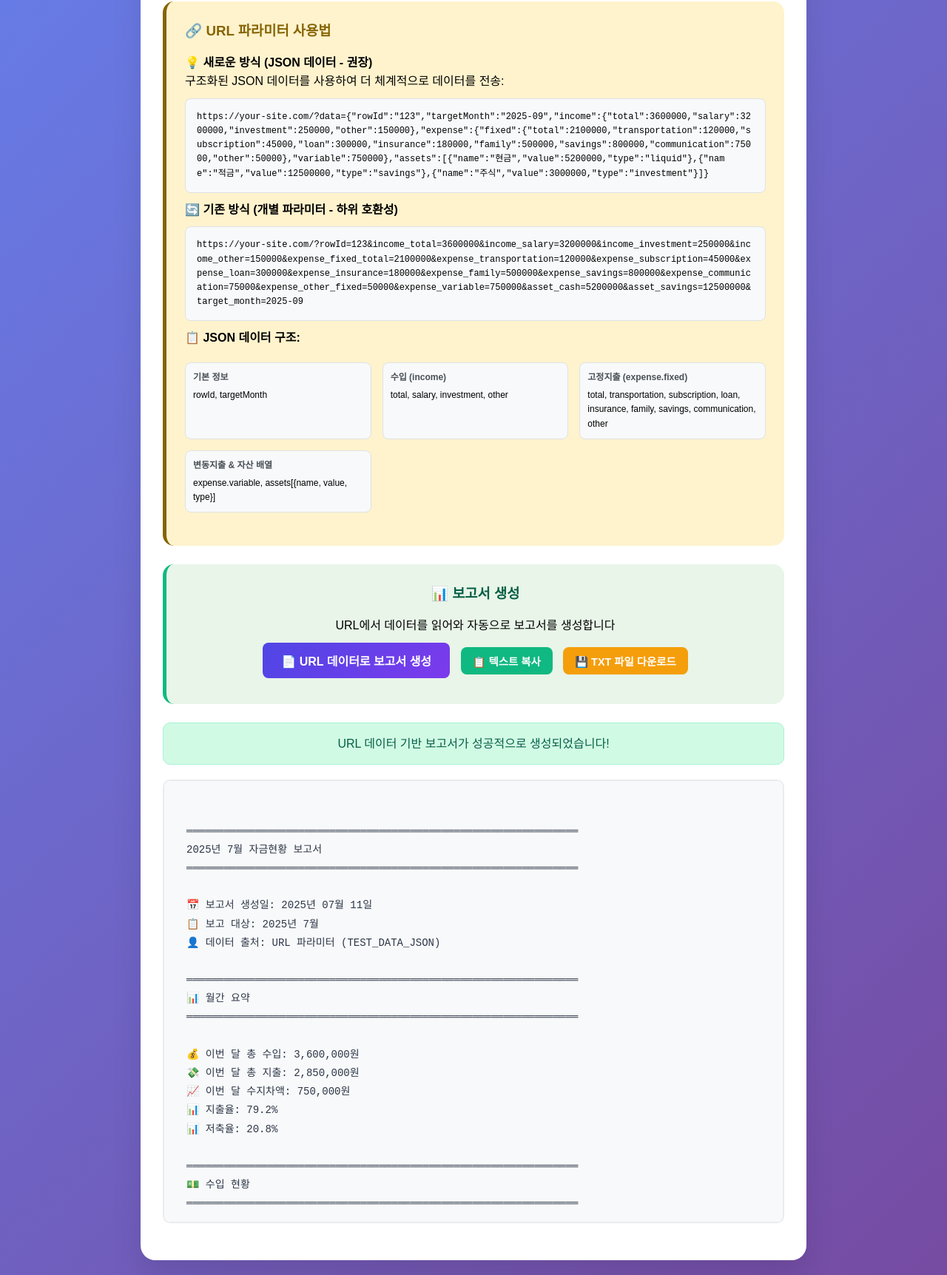
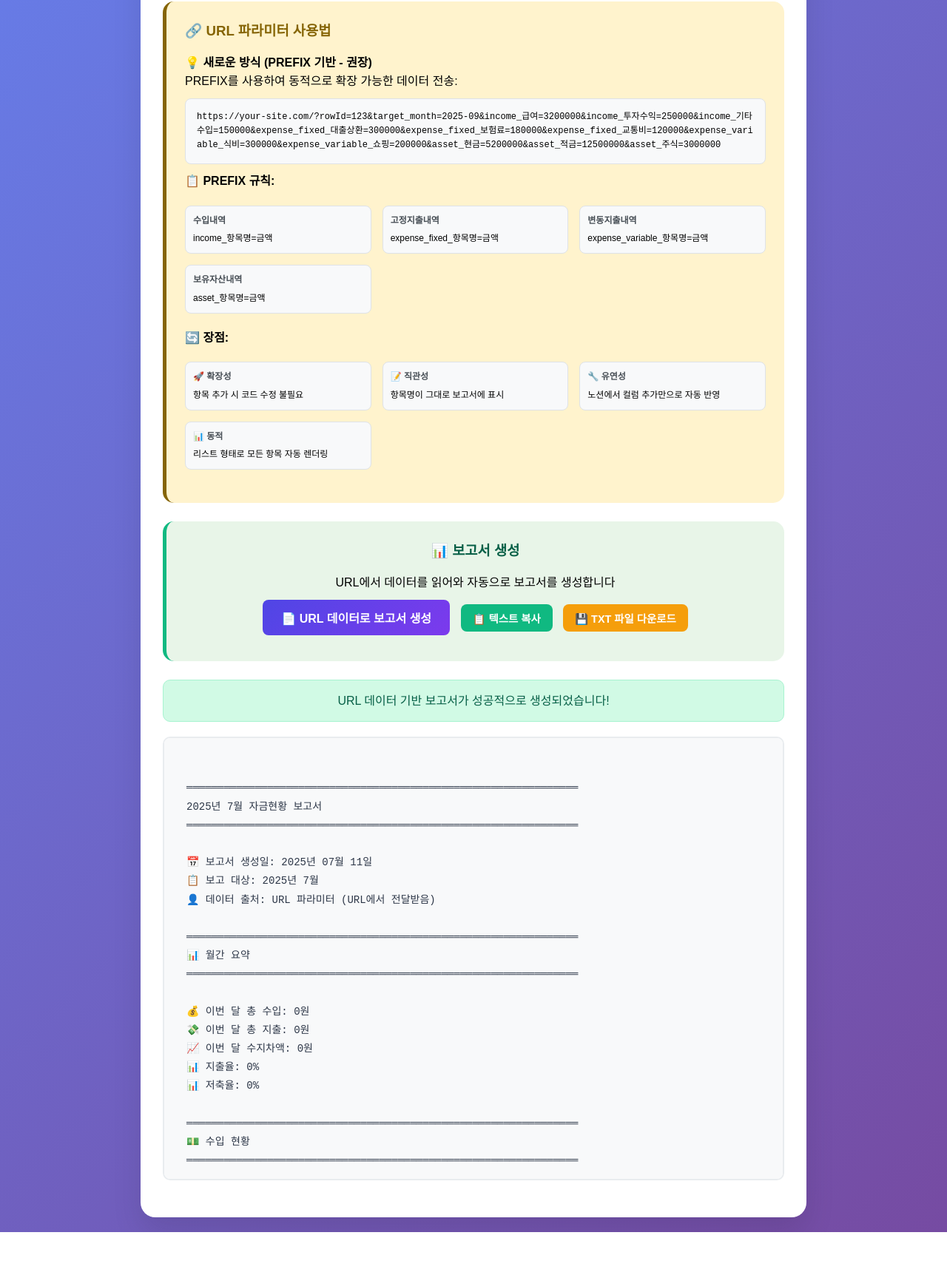
Before and after one commit to blone1991/PersonalFinanceReport, a plain HTML site: page index.html in a window 1280 px wide. Shown: the part 195-1919 px from the top of the page at 74% size. After the commit the page ends 1861 px from the top, so only its background shows below. Drawn offline with Linux system fonts and the light colour scheme.

Commit message:
ㄹㅇㄹㅇ

```diff
--- a/index.html
+++ b/index.html
@@ -231,34 +231,49 @@
             <div class="url-section">
                 <h3>🔗 URL 파라미터 사용법</h3>
 
-                <h4>💡 새로운 방식 (JSON 데이터 - 권장)</h4>
-                <p>구조화된 JSON 데이터를 사용하여 더 체계적으로 데이터를 전송:</p>
+                <h4>💡 새로운 방식 (PREFIX 기반 - 권장)</h4>
+                <p>PREFIX를 사용하여 동적으로 확장 가능한 데이터 전송:</p>
                 <div class="url-example">
-https://your-site.com/?data={"rowId":"123","targetMonth":"2025-09","income":{"total":3600000,"salary":3200000,"investment":250000,"other":150000},"expense":{"fixed":{"total":2100000,"transportation":120000,"subscription":45000,"loan":300000,"insurance":180000,"family":500000,"savings":800000,"communication":75000,"other":50000},"variable":750000},"assets":[{"name":"현금","value":5200000,"type":"liquid"},{"name":"적금","value":12500000,"type":"savings"},{"name":"주식","value":3000000,"type":"investment"}]}
+https://your-site.com/?rowId=123&target_month=2025-09&income_급여=3200000&income_투자수익=250000&income_기타수입=150000&expense_fixed_대출상환=300000&expense_fixed_보험료=180000&expense_fixed_교통비=120000&expense_variable_식비=300000&expense_variable_쇼핑=200000&asset_현금=5200000&asset_적금=12500000&asset_주식=3000000
                 </div>
 
-                <h4>🔄 기존 방식 (개별 파라미터 - 하위 호환성)</h4>
-                <div class="url-example">
-https://your-site.com/?rowId=123&income_total=3600000&income_salary=3200000&income_investment=250000&income_other=150000&expense_fixed_total=2100000&expense_transportation=120000&expense_subscription=45000&expense_loan=300000&expense_insurance=180000&expense_family=500000&expense_savings=800000&expense_communication=75000&expense_other_fixed=50000&expense_variable=750000&asset_cash=5200000&asset_savings=12500000&target_month=2025-09
+                <h4>📋 PREFIX 규칙:</h4>
+                <div class="data-grid">
+                    <div class="data-item">
+                        <strong>수입내역</strong>
+                        income_항목명=금액
+                    </div>
+                    <div class="data-item">
+                        <strong>고정지출내역</strong>
+                        expense_fixed_항목명=금액
+                    </div>
+                    <div class="data-item">
+                        <strong>변동지출내역</strong>
+                        expense_variable_항목명=금액
+                    </div>
+                    <div class="data-item">
+                        <strong>보유자산내역</strong>
+                        asset_항목명=금액
+                    </div>
                 </div>
 
-                <h4>📋 JSON 데이터 구조:</h4>
+                <h4>🔄 장점:</h4>
                 <div class="data-grid">
                     <div class="data-item">
-                        <strong>기본 정보</strong>
-                        rowId, targetMonth
+                        <strong>🚀 확장성</strong>
+                        항목 추가 시 코드 수정 불필요
                     </div>
                     <div class="data-item">
-                        <strong>수입 (income)</strong>
-                        total, salary, investment, other
+                        <strong>📝 직관성</strong>
+                        항목명이 그대로 보고서에 표시
                     </div>
                     <div class="data-item">
-                        <strong>고정지출 (expense.fixed)</strong>
-                        total, transportation, subscription, loan, insurance, family, savings, communication, other
+                        <strong>🔧 유연성</strong>
+                        노션에서 컬럼 추가만으로 자동 반영
                     </div>
                     <div class="data-item">
-                        <strong>변동지출 & 자산 배열</strong>
-                        expense.variable, assets[{name, value, type}]
+                        <strong>📊 동적</strong>
+                        리스트 형태로 모든 항목 자동 렌더링
                     </div>
                 </div>
             </div>
@@ -302,46 +317,72 @@ https://your-site.com/?rowId=123&income_total=3600000&income_salary=3200000&inco
         function parseURLData() {
             let data = {};
 
-            // JSON 데이터 파라미터 체크 (새로운 방식)
-            const jsonData = urlParams.get('data');
-            if (jsonData) {
-                try {
-                    data = JSON.parse(decodeURIComponent(jsonData));
-                    console.log('JSON 데이터 파싱 성공:', data);
-                } catch (error) {
-                    console.error('JSON 파싱 오류:', error);
-                    showStatus('JSON 데이터 파싱 중 오류가 발생했습니다: ' + error.message, 'error');
-                }
-            } else {
-                // 기존 방식 (개별 파라미터) - 하위 호환성
-                for (const [key, value] of urlParams.entries()) {
-                    if (key.startsWith('income_') || key.startsWith('expense_') || key.startsWith('asset_') ||
-                        key === 'rowId' || key === 'target_month') {
+            // PREFIX 기반 동적 파싱 (새로운 방식)
+            const parsedData = {
+                rowId: urlParams.get('rowId') || 'URL에서 전달받음',
+                targetMonth: urlParams.get('target_month') || new Date().toISOString().slice(0, 7),
+                income: {},
+                expenseFixed: {},
+                expenseVariable: {},
+                assets: {}
+            };
 
-                        // 숫자 값은 정수로 변환
-                        if (key !== 'rowId' && key !== 'target_month' && !isNaN(value)) {
-                            data[key] = parseInt(value);
-                        } else {
-                            data[key] = value;
-                        }
-                    }
+            // 모든 URL 파라미터를 PREFIX로 분류
+            for (const [key, value] of urlParams.entries()) {
+                const numValue = !isNaN(value) ? parseInt(value) : value;
+
+                if (key.startsWith('income_')) {
+                    const name = key.replace('income_', '');
+                    parsedData.income[name] = numValue;
+                } else if (key.startsWith('expense_fixed_')) {
+                    const name = key.replace('expense_fixed_', '');
+                    parsedData.expenseFixed[name] = numValue;
+                } else if (key.startsWith('expense_variable_')) {
+                    const name = key.replace('expense_variable_', '');
+                    parsedData.expenseVariable[name] = numValue;
+                } else if (key.startsWith('asset_')) {
+                    const name = key.replace('asset_', '');
+                    parsedData.assets[name] = numValue;
                 }
             }
 
-            window.urlData = data;
+            window.urlData = parsedData;
 
-            // 데이터 미리보기 표시
-            if (Object.keys(data).length > 0) {
+            // 데이터 미리보기 표시 (PREFIX 기반)
+            const hasData = Object.keys(parsedData.income).length > 0 ||
+                           Object.keys(parsedData.expenseFixed).length > 0 ||
+                           Object.keys(parsedData.expenseVariable).length > 0 ||
+                           Object.keys(parsedData.assets).length > 0;
+
+            if (hasData) {
                 const previewDiv = document.getElementById('dataPreviewDiv');
                 previewDiv.innerHTML = `
                     <h4>📋 URL에서 읽어온 데이터:</h4>
                     <div class="data-grid">
-                        ${Object.entries(data).map(([key, value]) => `
-                            <div class="data-item">
-                                <strong>${key}</strong>
-                                <div class="data-value">${typeof value === 'number' ? value.toLocaleString() : value}</div>
-                            </div>
-                        `).join('')}
+                        <div class="data-item">
+                            <strong>기본 정보</strong>
+                            <div class="data-value">ID: ${parsedData.rowId}<br>대상월: ${parsedData.targetMonth}</div>
+                        </div>
+                        ${Object.keys(parsedData.income).length > 0 ? `
+                        <div class="data-item">
+                            <strong>수입내역</strong>
+                            <div class="data-value">${Object.entries(parsedData.income).map(([k,v]) => `${k}: ${v.toLocaleString()}원`).join('<br>')}</div>
+                        </div>` : ''}
+                        ${Object.keys(parsedData.expenseFixed).length > 0 ? `
+                        <div class="data-item">
+                            <strong>고정지출내역</strong>
+                            <div class="data-value">${Object.entries(parsedData.expenseFixed).map(([k,v]) => `${k}: ${v.toLocaleString()}원`).join('<br>')}</div>
+                        </div>` : ''}
+                        ${Object.keys(parsedData.expenseVariable).length > 0 ? `
+                        <div class="data-item">
+                            <strong>변동지출내역</strong>
+                            <div class="data-value">${Object.entries(parsedData.expenseVariable).map(([k,v]) => `${k}: ${v.toLocaleString()}원`).join('<br>')}</div>
+                        </div>` : ''}
+                        ${Object.keys(parsedData.assets).length > 0 ? `
+                        <div class="data-item">
+                            <strong>보유자산내역</strong>
+                            <div class="data-value">${Object.entries(parsedData.assets).map(([k,v]) => `${k}: ${v.toLocaleString()}원`).join('<br>')}</div>
+                        </div>` : ''}
                     </div>
                 `;
             }
@@ -366,76 +407,21 @@ https://your-site.com/?rowId=123&income_total=3600000&income_salary=3200000&inco
                 const date = String(today.getDate()).padStart(2, '0');
                 const dateStr = `${year}년 ${month}월 ${date}일`;
 
-                // 데이터 형식 감지 및 값 추출
-                let rowId, targetMonth, totalIncome, salaryIncome, investmentIncome, otherIncome;
-                let totalFixedExpense, variableExpense, totalExpense;
-                let transportation, subscription, loanPayment, insurance, familySupport, savings, communication, otherFixed;
-                let cashAsset, savingsAsset, totalAsset;
+                // PREFIX 기반 데이터 추출
+                const rowId = data.rowId || 'PREFIX에서 전달받음';
+                const targetMonth = data.targetMonth || `${year}-${month}`;
 
-                if (data.income && typeof data.income === 'object') {
-                    // 새로운 JSON 형식
-                    rowId = data.rowId || 'JSON에서 전달받음';
-                    targetMonth = data.targetMonth || `${year}-${month}`;
+                // 동적 계산
+                const incomeEntries = Object.entries(data.income || {});
+                const expenseFixedEntries = Object.entries(data.expenseFixed || {});
+                const expenseVariableEntries = Object.entries(data.expenseVariable || {});
+                const assetEntries = Object.entries(data.assets || {});
 
-                    // 수입 데이터
-                    totalIncome = data.income?.total || 0;
-                    salaryIncome = data.income?.salary || 0;
-                    investmentIncome = data.income?.investment || 0;
-                    otherIncome = data.income?.other || 0;
-
-                    // 지출 데이터
-                    totalFixedExpense = data.expense?.fixed?.total || 0;
-                    variableExpense = data.expense?.variable || 0;
-                    totalExpense = totalFixedExpense + variableExpense;
-
-                    // 고정지출 세부 항목
-                    transportation = data.expense?.fixed?.transportation || 0;
-                    subscription = data.expense?.fixed?.subscription || 0;
-                    loanPayment = data.expense?.fixed?.loan || 0;
-                    insurance = data.expense?.fixed?.insurance || 0;
-                    familySupport = data.expense?.fixed?.family || 0;
-                    savings = data.expense?.fixed?.savings || 0;
-                    communication = data.expense?.fixed?.communication || 0;
-                    otherFixed = data.expense?.fixed?.other || 0;
-
-                    // 자산 데이터 (배열 구조)
-                    const assets = data.assets || [];
-                    totalAsset = assets.reduce((sum, asset) => sum + (asset.value || 0), 0);
-
-                    // 기존 호환성을 위한 개별 자산 추출
-                    cashAsset = assets.find(a => a.name === '현금')?.value || 0;
-                    savingsAsset = assets.find(a => a.name === '적금')?.value || 0;
-                } else {
-                    // 기존 형식 (하위 호환성)
-                    rowId = data.rowId || 'URL에서 전달받음';
-                    targetMonth = data.target_month || `${year}-${month}`;
-
-                    // 수입 데이터
-                    totalIncome = data.income_total || 0;
-                    salaryIncome = data.income_salary || 0;
-                    investmentIncome = data.income_investment || 0;
-                    otherIncome = data.income_other || 0;
-
-                    // 지출 데이터
-                    totalFixedExpense = data.expense_fixed_total || 0;
-                    variableExpense = data.expense_variable || 0;
-                    totalExpense = totalFixedExpense + variableExpense;
-
-                    // 고정지출 세부 항목
-                    transportation = data.expense_transportation || 0;
-                    subscription = data.expense_subscription || 0;
-                    loanPayment = data.expense_loan || 0;
-                    insurance = data.expense_insurance || 0;
-                    familySupport = data.expense_family || 0;
-                    savings = data.expense_savings || 0;
-                    communication = data.expense_communication || 0;
-                    otherFixed = data.expense_other_fixed || 0;
-
-                    // 자산 데이터
-                    cashAsset = data.asset_cash || 0;
-                    savingsAsset = data.asset_savings || 0;
-                    totalAsset = cashAsset + savingsAsset;
-                }
+                const totalIncome = incomeEntries.reduce((sum, [key, value]) => sum + value, 0);
+                const totalFixedExpense = expenseFixedEntries.reduce((sum, [key, value]) => sum + value, 0);
+                const totalVariableExpense = expenseVariableEntries.reduce((sum, [key, value]) => sum + value, 0);
+                const totalExpense = totalFixedExpense + totalVariableExpense;
+                const totalAsset = assetEntries.reduce((sum, [key, value]) => sum + value, 0);
 
                 // 수지 계산
                 const balance = totalIncome - totalExpense;
@@ -447,17 +433,18 @@ https://your-site.com/?rowId=123&income_total=3600000&income_salary=3200000&inco
                     new Date(targetMonth + '-01').toLocaleDateString('ko-KR', {year: 'numeric', month: 'long'}) :
                     `${year}년 ${month}월`;
 
-                // 자산 목록 동적 생성
-                const assets = data.assets || [];
-                let assetListText = '';
-                if (assets.length > 0) {
-                    assetListText = assets.map((asset, index) =>
-                        `   ${index + 1}. ${asset.name}${' '.repeat(Math.max(1, 20 - asset.name.length))}${asset.value.toLocaleString()}원`
+                // 동적 리스트 생성 함수
+                function generateListText(entries, startIndex = 1) {
+                    return entries.map(([name, value], index) =>
+                        `   ${startIndex + index}. ${name}${' '.repeat(Math.max(1, 20 - name.length))}${value.toLocaleString()}원`
                     ).join('\n');
-                } else {
-                    // 기존 방식 폴백
-                    assetListText = `   1. 현금${' '.repeat(17)}${cashAsset.toLocaleString()}원\n   2. 예적금${' '.repeat(15)}${savingsAsset.toLocaleString()}원`;
                 }
+
+                // 각 섹션 리스트 생성
+                const incomeListText = incomeEntries.length > 0 ? generateListText(incomeEntries) : '   데이터 없음';
+                const expenseFixedListText = expenseFixedEntries.length > 0 ? generateListText(expenseFixedEntries) : '   데이터 없음';
+                const expenseVariableListText = expenseVariableEntries.length > 0 ? generateListText(expenseVariableEntries) : '   데이터 없음';
+                const assetListText = assetEntries.length > 0 ? generateListText(assetEntries) : '   데이터 없음';
 
                 // 보고서 텍스트 생성
                 const reportText = `
@@ -483,9 +470,7 @@ https://your-site.com/?rowId=123&income_total=3600000&income_salary=3200000&inco
                             💵 수입 현황
 ═══════════════════════════════════════════════════════════════
 
-1. 급여소득                   ${salaryIncome.toLocaleString()}원
-2. 투자수익                   ${investmentIncome.toLocaleString()}원
-3. 기타수입                   ${otherIncome.toLocaleString()}원
+${incomeListText}
    ─────────────────────────────────────
    💰 총 수입                 ${totalIncome.toLocaleString()}원
 
@@ -494,21 +479,14 @@ https://your-site.com/?rowId=123&income_total=3600000&income_salary=3200000&inco
 ═══════════════════════════════════════════════════════════════
 
 🔸 고정지출
-   1. 대출상환                   ${loanPayment.toLocaleString()}원
-   2. 보험료                     ${insurance.toLocaleString()}원
-   3. 교통비                     ${transportation.toLocaleString()}원
-   4. 통신비                     ${communication.toLocaleString()}원
-   5. 가족 생활비                ${familySupport.toLocaleString()}원
-   6. 구독료                     ${subscription.toLocaleString()}원
-   7. 적금                       ${savings.toLocaleString()}원
-   8. 기타                       ${otherFixed.toLocaleString()}원
+${expenseFixedListText}
    ─────────────────────────────────────
    소계 (고정지출)             ${totalFixedExpense.toLocaleString()}원
 
 🔸 변동지출
-   1. 변동지출 합계              ${variableExpense.toLocaleString()}원
+${expenseVariableListText}
    ─────────────────────────────────────
-   소계 (변동지출)             ${variableExpense.toLocaleString()}원
+   소계 (변동지출)             ${totalVariableExpense.toLocaleString()}원
 
    ─────────────────────────────────────
    💸 총 지출                 ${totalExpense.toLocaleString()}원
@@ -569,36 +547,39 @@ ${balance > 0 ? '✅' : '⚠️'} 저축률: ${savingsRate}% ${parseFloat(saving
         }
 
         function generateTestReport() {
-            // 테스트 데이터로 보고서 생성 (새로운 JSON 형식)
+            // 테스트 데이터로 보고서 생성 (PREFIX 방식)
             const testData = {
-                rowId: 'TEST_DATA_JSON',
+                rowId: 'TEST_DATA_PREFIX',
                 targetMonth: '2025-07',
                 income: {
-                    total: 3600000,
-                    salary: 3200000,
-                    investment: 250000,
-                    other: 150000
+                    '급여': 3200000,
+                    '투자수익': 250000,
+                    '기타수입': 150000,
+                    '부업': 100000
                 },
-                expense: {
-                    fixed: {
-                        total: 2100000,
-                        transportation: 120000,
-                        subscription: 45000,
-                        loan: 300000,
-                        insurance: 180000,
-                        family: 500000,
-                        savings: 800000,
-                        communication: 75000,
-                        other: 80000
-                    },
-                    variable: 750000
+                expenseFixed: {
+                    '대출상환': 300000,
+                    '보험료': 180000,
+                    '교통비': 120000,
+                    '통신비': 75000,
+                    '어머니생활비': 500000,
+                    '구독료': 45000,
+                    '적금': 800000,
+                    '기타': 80000
                 },
-                assets: [
-                    {name: "현금", value: 5200000, type: "liquid"},
-                    {name: "적금", value: 12500000, type: "savings"},
-                    {name: "주식", value: 3000000, type: "investment"},
-                    {name: "부동산", value: 200000000, type: "property"}
-                ]
+                expenseVariable: {
+                    '식비': 300000,
+                    '쇼핑': 200000,
+                    '엔터테인먼트': 150000,
+                    '기타변동': 100000
+                },
+                assets: {
+                    '현금': 5200000,
+                    '적금': 12500000,
+                    '주식': 3000000,
+                    '부동산': 200000000,
+                    '암호화폐': 1000000
+                }
             };
 
             window.urlData = testData;
```
